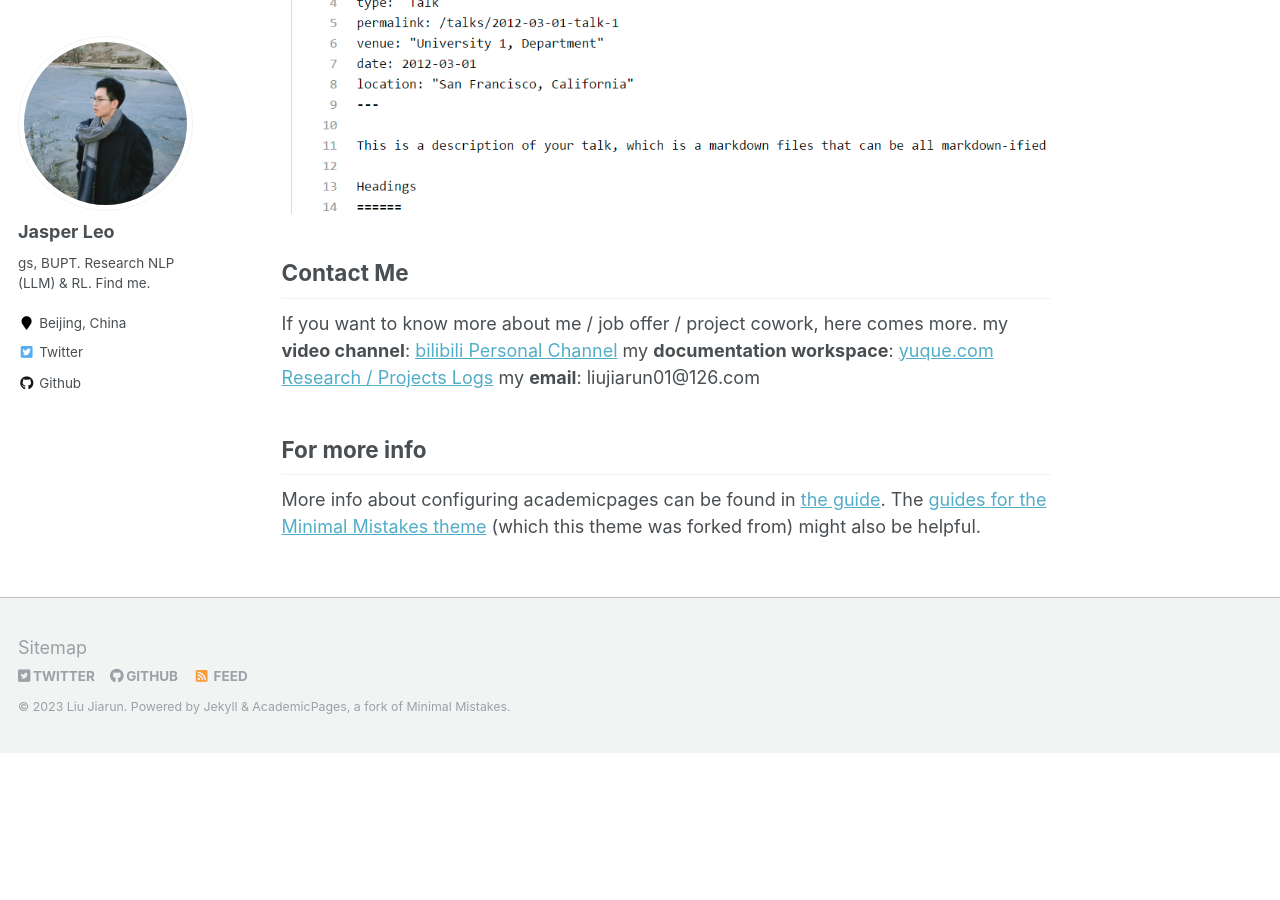
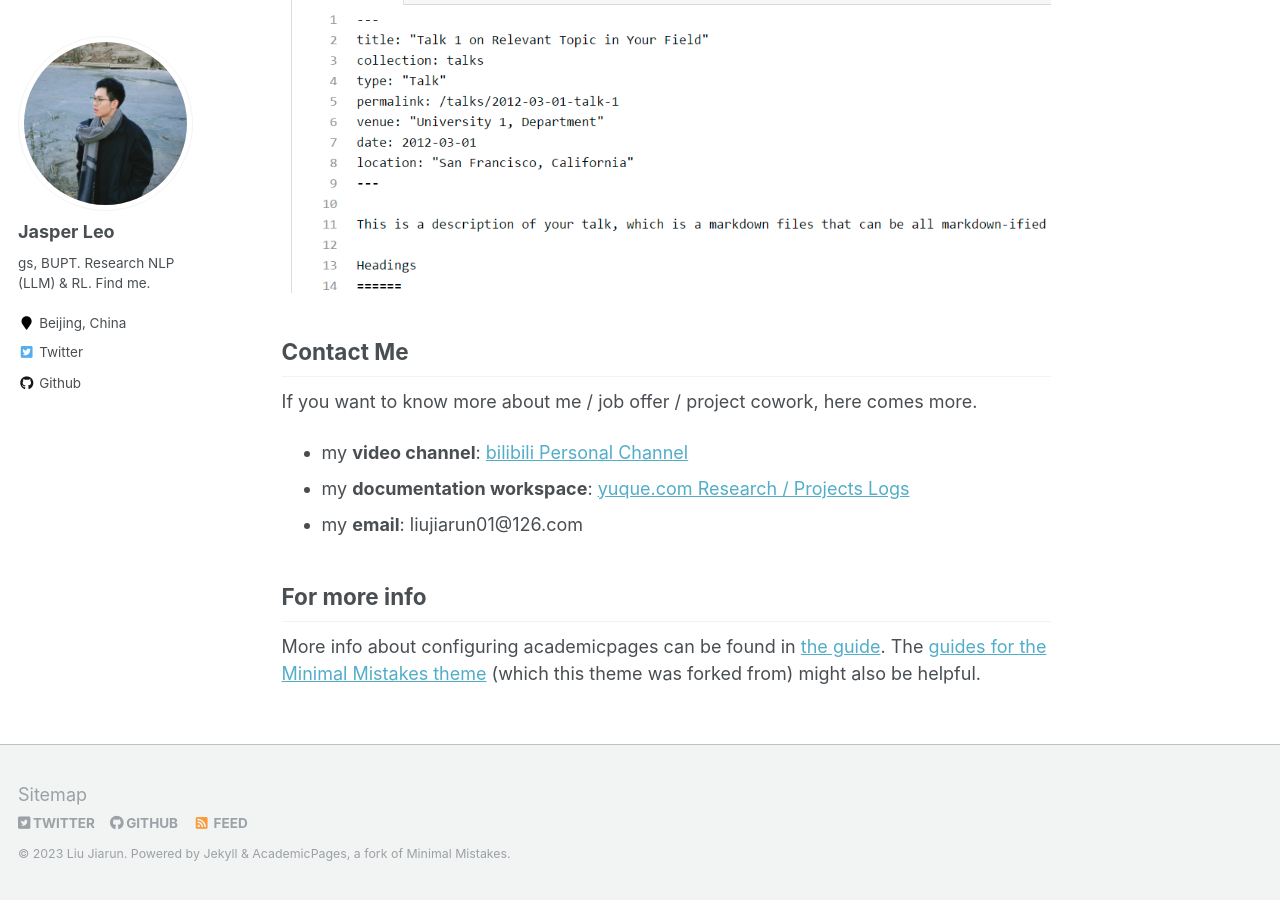
Before and after one commit to KLGR123/KLGR123.github.io, a Jekyll site: the page built from _pages/about.md, in a window 1280 px wide and 900 px high, scrolled down 2730 px. Built offline with Jekyll 4.4.1, drawn with Linux system fonts in a browser that asks for light colours; before the commit the page ends 3483 px from its top, so only the background shows below that; some of the changed text lies outside the part shown.

Commit message:
sleep now

```diff
--- a/_pages/about.md
+++ b/_pages/about.md
@@ -1,12 +1,15 @@
 ---
 permalink: /
-title: ""
+title: "2023 A Brand New Start"
 excerpt: "About me"
 author_profile: true
 redirect_from:
   - /about/
   - /about.html
 ---
+
+<img alt="Python" src="https://img.shields.io/badge/-Python-FADC6A?style=plastic&logo=python" />
+<img alt="C" src="https://img.shields.io/badge/-C/C++-DAE8FC?style=plastic&logo=c" />
 
 This is the front page of a website that is powered by the [academicpages template](https://github.com/academicpages/academicpages.github.io) and hosted on GitHub pages. [GitHub pages](https://pages.github.com) is a free service in which websites are built and hosted from code and data stored in a GitHub repository, automatically updating when a new commit is made to the respository. This template was forked from the [Minimal Mistakes Jekyll Theme](https://mmistakes.github.io/minimal-mistakes/) created by Michael Rose, and then extended to support the kinds of content that academics have: publications, talks, teaching, a portfolio, blog posts, and a dynamically-generated CV. You can fork [this repository](https://github.com/academicpages/academicpages.github.io) right now, modify the configuration and markdown files, add your own PDFs and other content, and have your own site for free, with no ads! An older version of this template powers my own personal website at [stuartgeiger.com](http://stuartgeiger.com), which uses [this Github repository](https://github.com/staeiou/staeiou.github.io).
 
@@ -48,9 +51,9 @@
 Contact Me
 ------
 If you want to know more about me / job offer / project cowork, here comes more.
-my **video channel**: [bilibili Personal Channel](https://space.bilibili.com/474465629)
-my **documentation workspace**: [yuque.com Research / Projects Logs](https://www.yuque.com/liujiarun-kfs4n)
-my **email**: liujiarun01@126.com
+- my **video channel**: [bilibili Personal Channel](https://space.bilibili.com/474465629)
+- my **documentation workspace**: [yuque.com Research / Projects Logs](https://www.yuque.com/liujiarun-kfs4n)
+- my **email**: liujiarun01@126.com
 
 
 For more info
```
Also changed, not shown: 1 other file.
